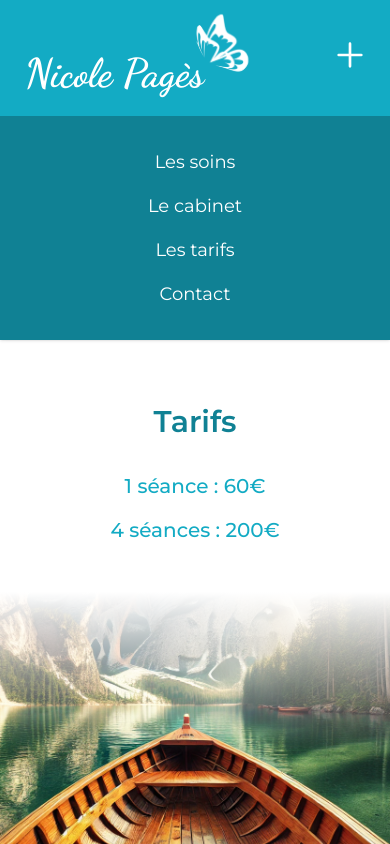
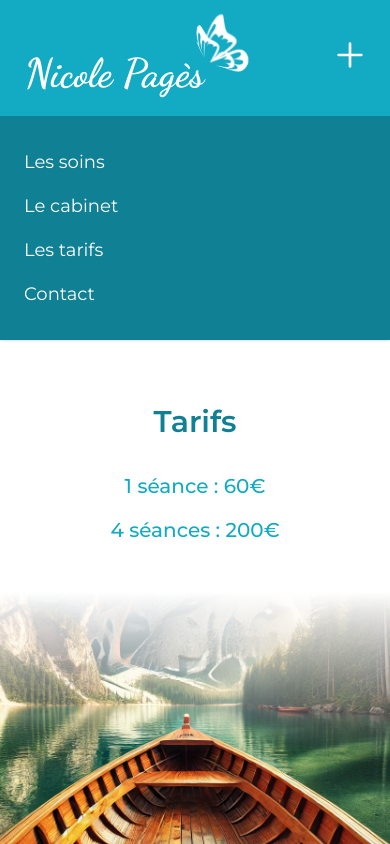
Before and after one commit to barry-black/nicole-pages-website, a Next.js app: page /tarifs in a window 390 px wide. Both pictures are taken after a click on the button "Menu". Shown: the top 844 px of the page. Built offline with nearby package versions, Linux system fonts and the light colour scheme.

Commit message:
Fix burger menu alignment

```diff
--- a/src/ui/components/navigation/navigation.tsx
+++ b/src/ui/components/navigation/navigation.tsx
@@ -164,7 +164,7 @@ export const Navigation = ({ menuOpen, toggleMenu }: NavigationProps) => {
           menuOpen ? "max-h-96 opacity-100 py-6" : "max-h-0 opacity-0 py-0"
         )}
       >
-        <ul className="flex flex-col space-y-4 text-lg text-white">
+        <ul className="flex flex-col space-y-4 text-lg text-white text-left">
           <li
             className="cursor-pointer hover:underline pt-2"
             onClick={() => navigateAndScroll("soins")}
```
